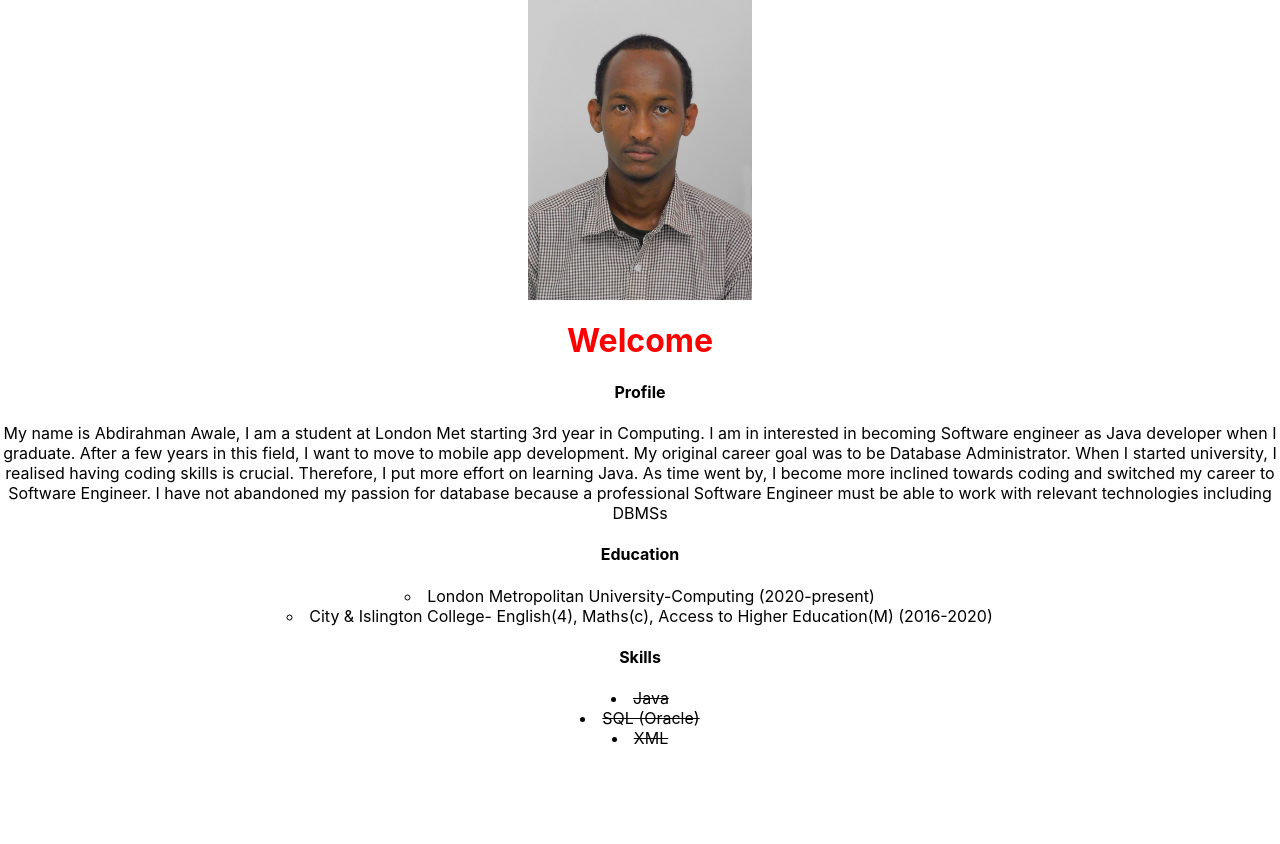
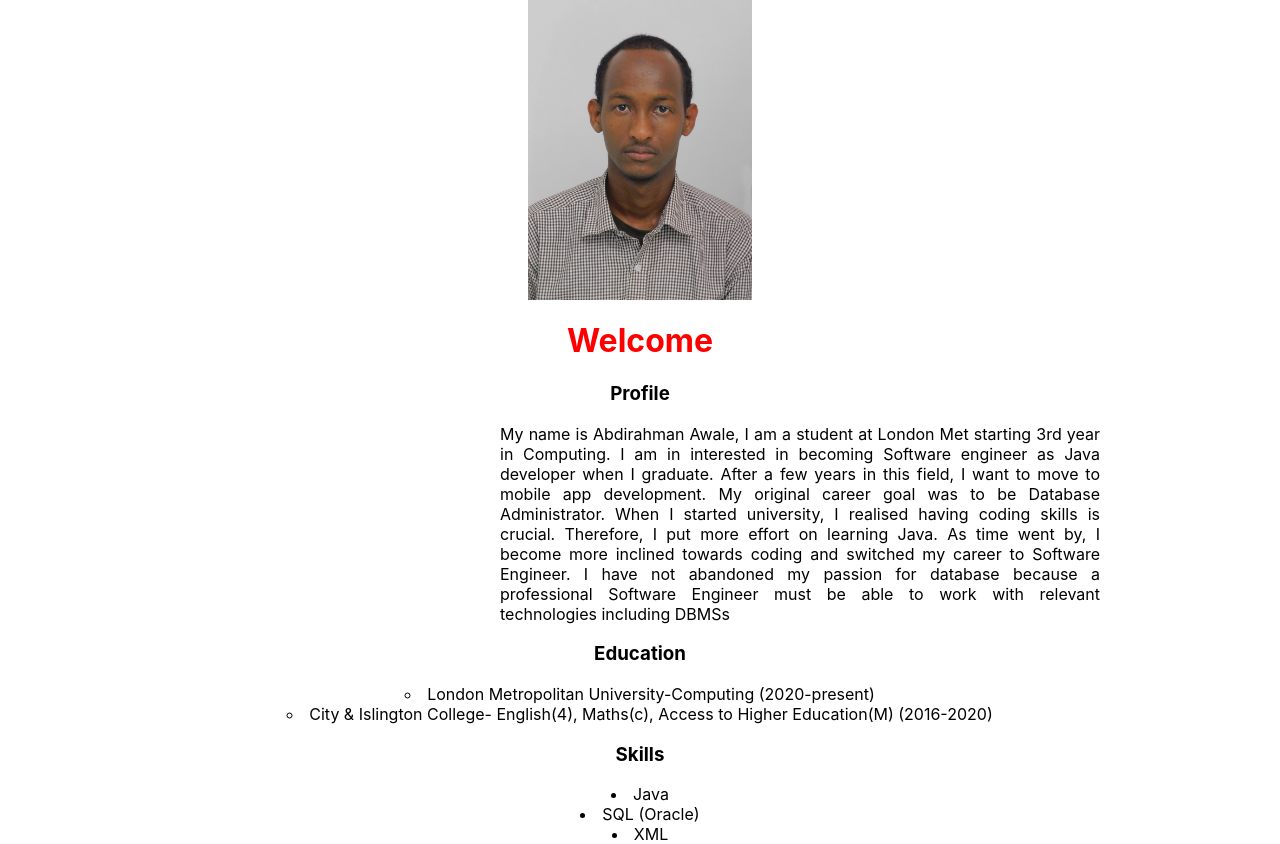
Before and after one commit to Abdirahman0123/portfolio, a React (Create React App) app: page / in a window 1280 px wide. Before the commit the page ends 800 px from the top, so only its background shows below. Built offline with nearby package versions, Linux system fonts and the light colour scheme.

Commit message:
Your message

```diff
--- a/src/App.js
+++ b/src/App.js
@@ -2,31 +2,24 @@ import './App.css'
 import { Profile, Education, Skills, /*Picture*/ } from './components'
 
 function App() {
-  return (<div style={{ textAlign:"center"}} >
+  return (<div style={{ textAlign: "center" }} >
 
 
-    <img src={'/picture/me.jpg'} alt="Logo" class="center"/>
+    <img src={'/picture/me.jpg'} alt="Logo" class="center" />
 
 
-    <h1 style={{color: "red", textAlign:"center"}}>Welcome</h1>
-
-
+    <h1 style={{ color: "red", textAlign: "center" }}>Welcome</h1>
 
     <div>
-
-      <pro>
       <Profile />
-      </pro>
     </div>
 
     <div >
-
-      <Education  />
+      <Education />
     </div>
 
     <div>
-      <h4> Skills </h4>
-      <Skills/>
+      <Skills />
     </div>
 
   </div>
--- a/src/components/education/Education.js
+++ b/src/components/education/Education.js
@@ -1,9 +1,11 @@
 import React from 'react'
 export const Education = () => {
     return ( <div >
-        <h4> Education </h4>
+        <h3> Education </h3>
+        <p style={{ textAlign:"justfiy"}} >
         <li style={{listStyle: "circle"}}> London Metropolitan University-Computing (2020-present)</li>
         <li style={{listStyle: "circle"}} >City & Islington College- English(4), Maths(c), Access to Higher Education(M) (2016-2020)</li>
+        </p>
         </div>
     )
 }
--- a/src/components/profile/Profile.js
+++ b/src/components/profile/Profile.js
@@ -1,8 +1,8 @@
 import React from 'react'
 export const Profile = () => {
     return (<div /*style={{color: "red", textAlign: 'justify'}}*/>
-    <h4> Profile </h4>
-    <p className='text-base sm:text-xl text-center text-gray-600 leading-relaxed mt-4'>My name is Abdirahman Awale, I am a student at London Met
+    <h3> Profile </h3>
+    <p style={{width: '600px', marginLeft: '500px', textAlign:'justify'}}> My name is Abdirahman Awale, I am a student at London Met
       starting 3rd year in Computing. I am in interested in becoming Software engineer
       as Java developer when I graduate. After a few years in this field, I want to
       move to mobile app development. My original career goal was to
--- a/src/components/skills/Skills.js
+++ b/src/components/skills/Skills.js
@@ -1,11 +1,12 @@
 import React from "react";
 export const Skills = () => {
     return (
-        <s>
+        <>
+            <h3> Skills </h3>
         <li>Java</li>
         <li>SQL (Oracle)</li>
         <li>XML</li>
-    </s>
+    </>
 
     )
 }
```
